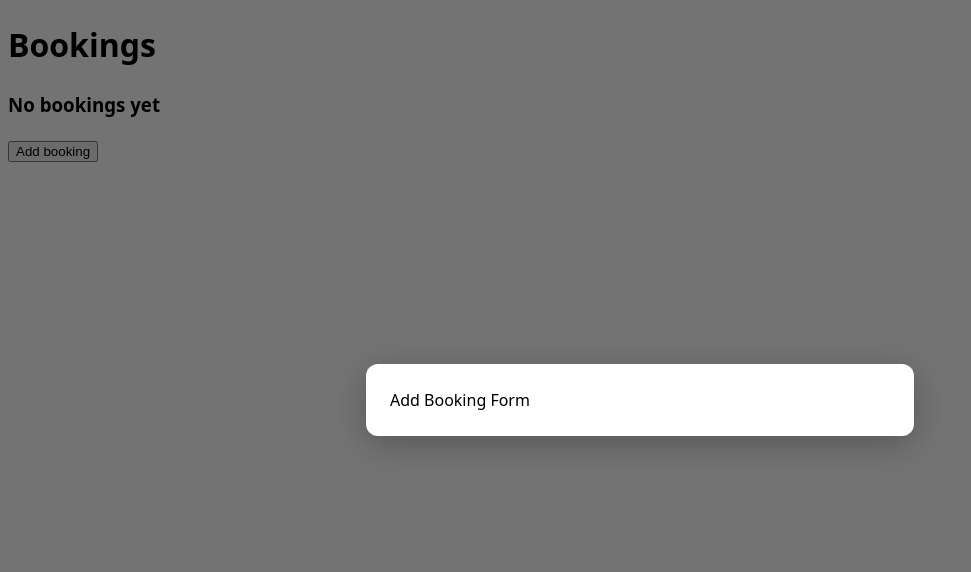
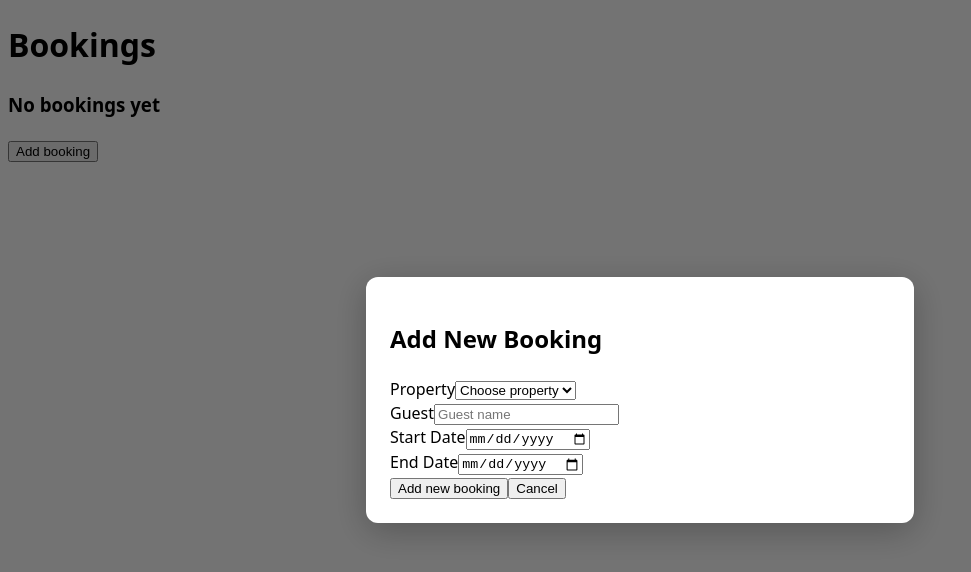
Before and after one commit to maverickDev-97/bookings, a React (Vite) app: page / in a window 1280 px wide. Both pictures are taken after a click on the button "Add booking". Shown: the top 572 px of the page, without its empty margins (0-971 px from the left). Built offline with nearby package versions, Linux system fonts and the light colour scheme.

Commit message:
Draft implementation of AddBookingForm

```diff
--- a/src/features/Bookings/Bookings.tsx
+++ b/src/features/Bookings/Bookings.tsx
@@ -35,7 +35,7 @@ export const Bookings: FC = () => {
         </>
       )}
       <Modal open={showAddForm} onClose={toggleAddForm}>
-        <AddBookingForm />
+        <AddBookingForm onClose={toggleAddForm} />
       </Modal>
     </div>
   );
--- a/src/features/Bookings/api/data/availableProperties.json
+++ b/src/features/Bookings/api/data/availableProperties.json
@@ -1,14 +1,14 @@
 [
   {
-    "id": 1,
-    "propertyName": "Radisson Blu"
+    "id": "radis-1",
+    "name": "Radisson Blu"
   },
   {
-    "id": 2,
-    "propertyName": "Hilton"
+    "id": "hilt-2",
+    "name": "Hilton"
   },
   {
-    "id": 3,
-    "propertyName": "Hyatt"
+    "id": "hy-3",
+    "name": "Hyatt"
   }
 ]
--- a/src/features/Bookings/api/requests/getAvaliableProperties.ts
+++ b/src/features/Bookings/api/requests/getAvaliableProperties.ts
@@ -1,6 +1,7 @@
+import { Property } from "@features/Bookings/types/Property";
 import data from "../data/availableProperties.json";
 
-export async function getAvailableProperties() {
+export async function getAvailableProperties(): Promise<Property[]> {
   return new Promise((resolve) => {
     setTimeout(() => {
       resolve(data);
--- a/src/features/Bookings/components/AddBookingForm/AddBookingForm.tsx
+++ b/src/features/Bookings/components/AddBookingForm/AddBookingForm.tsx
@@ -1,10 +1,90 @@
-import { useEffect } from "react";
+import { FC, useEffect, useState } from "react";
 import { getAvailableProperties } from "@features/Bookings/api/requests/getAvaliableProperties";
+import { Property } from "@features/Bookings/types/Property";
 
-export const AddBookingForm = () => {
-  useEffect(() => {
-    getAvailableProperties().then((data) => console.log(data));
+interface AddBookingFormProps {
+  onClose: () => void;
+}
+
+export const AddBookingForm: FC<AddBookingFormProps> = ({ onClose }) => {
+  const [availableProperties, setAvailableProperties] = useState<Property[]>(
+    []
+  );
+
+  const [formData, setFormData] = useState({
+    property: "",
+    guest: "",
+    startDate: "",
+    endDate: "",
   });
 
-  return <>Add Booking Form</>;
+  const handleChange = (
+    e: React.ChangeEvent<HTMLInputElement | HTMLSelectElement>
+  ) => {
+    setFormData({ ...formData, [e.target.name]: e.target.value });
+  };
+
+  useEffect(() => {
+    getAvailableProperties().then((data) => setAvailableProperties(data));
+  });
+
+  return (
+    <div>
+      <h2>Add New Booking</h2>
+      {/* Property */}
+      <div>
+        <label>Property</label>
+        <select
+          disabled={availableProperties?.length === 0}
+          onChange={handleChange}
+          name="property"
+          value={formData.property}
+        >
+          <option value="" disabled={availableProperties?.length !== 0}>
+            Choose property
+          </option>
+          {availableProperties?.map((property) => (
+            <option key={property?.id} value={property?.name} id={property?.id}>
+              {property?.name}
+            </option>
+          ))}
+        </select>
+      </div>
+      {/* Guest */}
+      <div>
+        <label>Guest</label>
+        <input
+          type="text"
+          name="guest"
+          value={formData.guest}
+          onChange={handleChange}
+          placeholder="Guest name"
+        />
+      </div>
+      {/* Start date */}
+      <div>
+        <label>Start Date</label>
+        <input
+          type="date"
+          name="startDate"
+          value={formData.startDate}
+          onChange={handleChange}
+        />
+      </div>
+      {/* End date */}
+      <div>
+        <label>End Date</label>
+        <input
+          type="date"
+          name="endDate"
+          value={formData.endDate}
+          onChange={handleChange}
+        />
+      </div>
+      <div>
+        <button>Add new booking</button>
+        <button onClick={onClose}>Cancel</button>
+      </div>
+    </div>
+  );
 };
--- a/src/features/Bookings/types/Booking.ts
+++ b/src/features/Bookings/types/Booking.ts
@@ -3,4 +3,5 @@ export interface Booking {
   startDate: Date;
   endDate: Date;
   propertyName: string;
+  guest: string;
 }
--- /dev/null
+++ b/src/features/Bookings/types/Property.ts
@@ -0,0 +1,4 @@
+export interface Property {
+  id: string;
+  name: string;
+}
```
